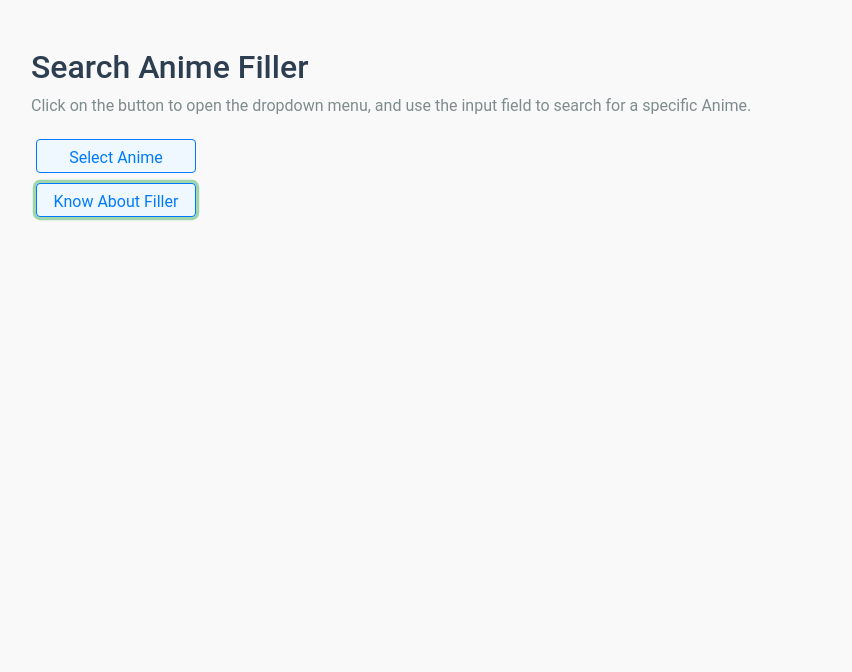
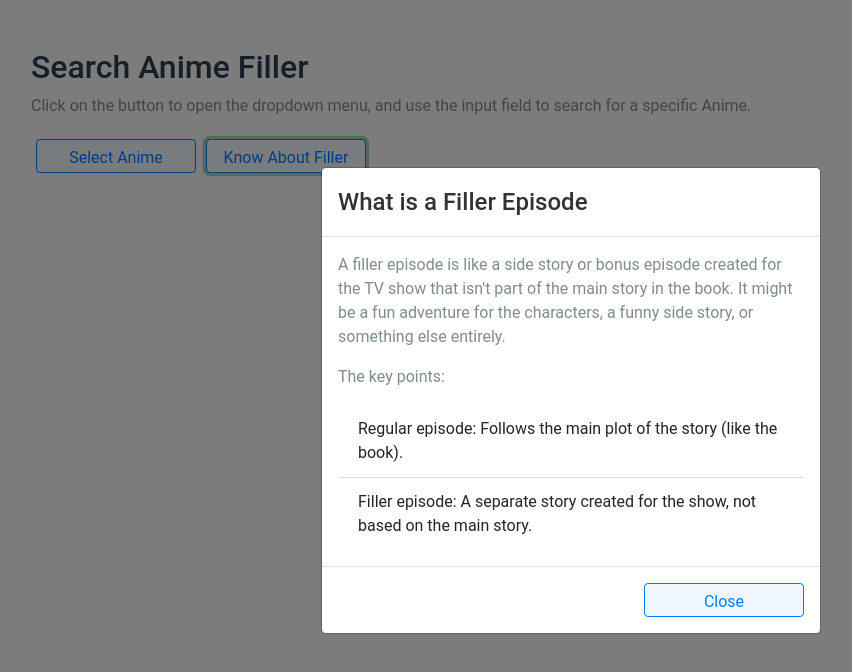
Before and after one commit to Muhtadi1Laskar/Search-Anime-Filler, a plain HTML site: page index.html in a window 1280 px wide. Both pictures are taken after a click on the button "Know About Filler". Shown: the whole page, without its empty margins (69-921 px from the left). Drawn offline with nearby package versions, Linux system fonts and the light colour scheme.

Commit message:
Added modal

```diff
--- a/Stylesheets/main.css
+++ b/Stylesheets/main.css
@@ -65,6 +65,11 @@ button {
     height: 34px;
 }
 
+#button-area {
+    display: flex;
+    flex-direction: row;
+}
+
 #dropdownMenuButton {
     width: 10rem;
     color: #007bff;
@@ -72,7 +77,7 @@ button {
     background-color: aliceblue;
 }
 
-#dropdownMenuButtons {
+#dropdownMenuButtons, #modal-close-btn {
     width: 10rem;
     color: #007bff;
     border-color: #007bff;
@@ -98,6 +103,11 @@ button {
     .card {
         margin: 10px;
     }
+    #button-area {
+        display: flex;
+        flex-direction: column;
+    }
+
   }
 
 
--- a/index.html
+++ b/index.html
@@ -1,5 +1,6 @@
 <!DOCTYPE html>
 <html lang="en">
+
     <head>
         <meta charset="UTF-8">
         <meta name="viewport" content="width=device-width, initial-scale=1.0">
@@ -8,6 +9,7 @@
         <link rel="stylesheet" href="https://stackpath.bootstrapcdn.com/bootstrap/4.5.2/css/bootstrap.min.css">
         <link rel="stylesheet" href="Stylesheets/main.css">
     </head>
+
     <body>
         <div class="container mt-5">
             <div class="container mt-5">
@@ -15,7 +17,7 @@
                 <p>Click on the button to open the dropdown menu, and use the input field to search for a specific
                     Anime.</p>
 
-                <div class="mb-4">
+                <div class="mb-4" id="button-area">
                     <div class="dropdown">
                         <button class="btn btn-success dropdown-toggle" type="button" id="dropdownMenuButton"
                             data-bs-toggle="dropdown" aria-expanded="false">
@@ -25,7 +27,8 @@
                             <input class="form-control" type="text" placeholder="Search.." id="myInput">
                         </ul>
                     </div>
-                    <button class="btn btn-success dropdown-toggle" id="dropdownMenuButtons">Know About Filler</button>
+                    <button class="btn btn-success dropdown-toggle" id="dropdownMenuButtons" data-toggle="modal"
+                        data-target="#myModal">Know About Filler</button>
                 </div>
             </div>
 
@@ -68,13 +71,35 @@
                         </tr>
                     </thead>
                     <tbody id="table">
-                        <!-- More rows as needed -->
                     </tbody>
                 </table>
             </div>
-            <!-- <div class="spinner-border text-primary" role="status" id="spinner">
-                <span class="visually-hidden">Loading...</span>
-             </div> -->
+            <div class="modal fade" id="myModal" role="dialog">
+                <div class="modal-dialog modal-dialog-centered">
+                    <div class="modal-content">
+                        <div class="modal-header">
+                            <h4 class="modal-title">What is a Filler Episode</h4>
+                        </div>
+                        <div class="modal-body">
+                            <p class="card-content-modal">A filler episode is like a side story or bonus episode created
+                                for the TV show that isn't part of the main story in the book. It might be a fun
+                                adventure for the characters, a funny side story, or something else entirely.</p>
+                            <p class="card-content-modal">The key points:</p>
+                            <ul class="list-group list-group-flush">
+                                <li class="list-group-item">Regular episode: Follows the main plot of the story (like
+                                    the book).</li>
+                                <li class="list-group-item">Filler episode: A separate story created for the show, not
+                                    based on the main story.</li>
+                            </ul>
+                        </div>
+                        <div class="modal-footer">
+                            <button type="button" class="btn btn-default" id="modal-close-btn"
+                                data-dismiss="modal">Close</button>
+                        </div>
+                    </div>
+
+                </div>
+            </div>
         </div>
 
         <script src="https://cdn.jsdelivr.net/npm/bootstrap@5.3.0/dist/js/bootstrap.bundle.min.js"></script>
```
